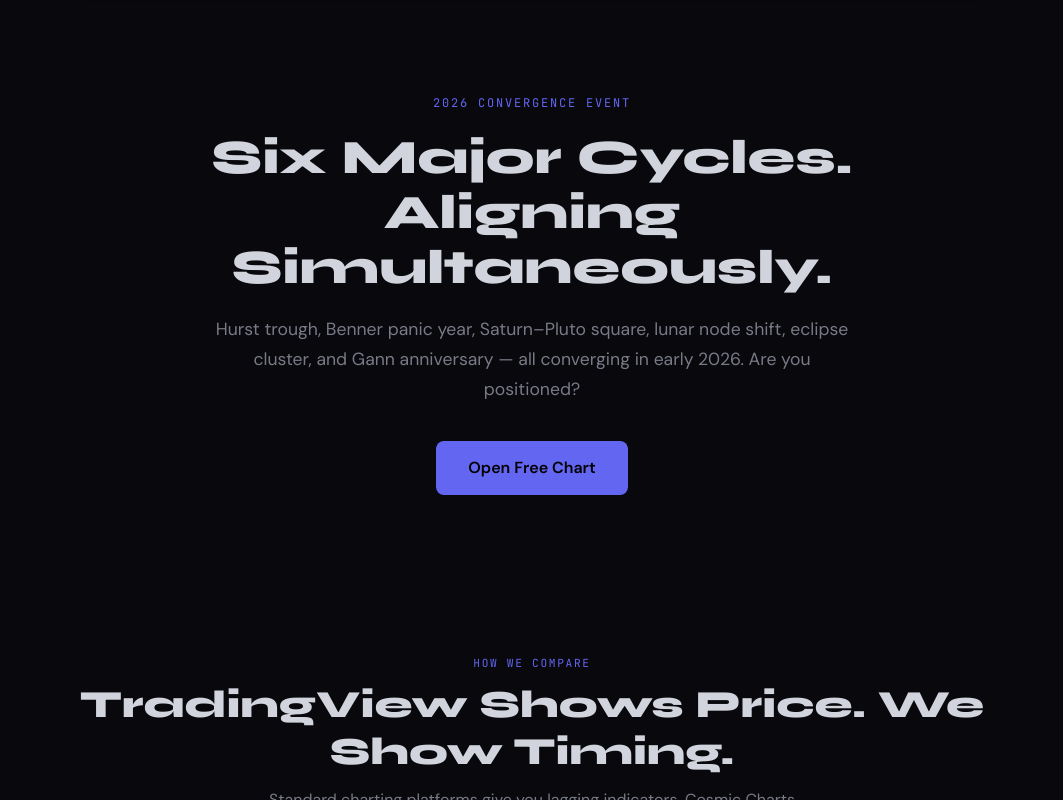
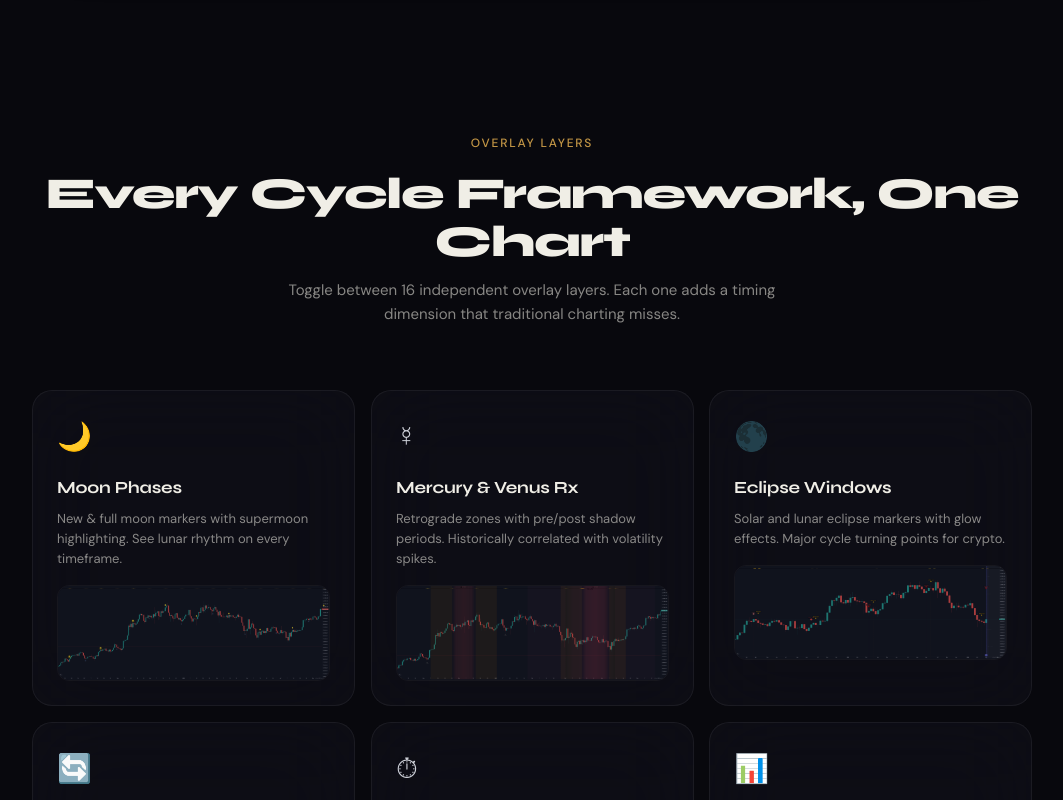
Before and after one commit to WyckoffSniper/celestial-cycles-landing, a React (Vite) app: page / in a window 1280 px wide. Shown: the part 1840-2640 px from the top of the page, without its empty margins (108-1171 px from the left). Built offline with nearby package versions, Linux system fonts and the light colour scheme.

Commit message:
redesign: Section 3 — Overlay Layers feature grid with glassmorphism cards
Co-Authored-By: Claude Opus 4.6 <noreply@anthropic.com>

```diff
--- a/src/App.jsx
+++ b/src/App.jsx
@@ -227,33 +227,50 @@ function PricingCard({ name, price, period, features, accent, popular, ctaLabel,
 /* ═══════════════════════════════════════════
    FEATURE CARD
    ═══════════════════════════════════════════ */
-function FeatureCard({ icon, title, desc, color, image, onImageClick }) {
+function FeatureCard({ icon, title, desc, image, delay = 0 }) {
   return (
-    <div style={{
-      background: C.bgCard, borderRadius: 12, border: `1px solid ${C.border}`,
-      padding: '28px 24px', flex: '1 1 260px', maxWidth: 320,
-      transition: 'border-color 0.3s',
-    }}
-    onMouseEnter={e => e.currentTarget.style.borderColor = color}
-    onMouseLeave={e => e.currentTarget.style.borderColor = C.border}
+    <div
+      className="feature-card"
+      style={{
+        background: 'var(--bg-card)', backdropFilter: 'var(--glass-blur)',
+        WebkitBackdropFilter: 'var(--glass-blur)',
+        border: '1px solid var(--border)', borderRadius: 'var(--radius-lg)',
+        padding: 24, cursor: 'default',
+        transition: 'all 0.3s var(--ease-spring)',
+        opacity: 0, animation: `fadeSlideIn 0.5s var(--ease-smooth) ${delay}ms forwards`,
+      }}
+      onMouseEnter={e => {
+        e.currentTarget.style.background = 'var(--bg-card-hover)';
+        e.currentTarget.style.borderColor = 'rgba(255,255,255,0.12)';
+        e.currentTarget.style.transform = 'translateY(-2px)';
+        e.currentTarget.style.boxShadow = '0 12px 32px rgba(0,0,0,0.3)';
+        const img = e.currentTarget.querySelector('.feature-img');
+        if (img) img.style.opacity = '0.9';
+      }}
+      onMouseLeave={e => {
+        e.currentTarget.style.background = 'var(--bg-card)';
+        e.currentTarget.style.borderColor = 'var(--border)';
+        e.currentTarget.style.transform = 'translateY(0)';
+        e.currentTarget.style.boxShadow = 'none';
+        const img = e.currentTarget.querySelector('.feature-img');
+        if (img) img.style.opacity = '0.7';
+      }}
     >
-      <div style={{ fontSize: '1.8rem', marginBottom: 12 }}>{icon}</div>
-      <div style={{ fontFamily: F.display, fontSize: '1.05rem', fontWeight: 700, color: C.text, marginBottom: 8 }}>{title}</div>
-      <div style={{ fontFamily: F.body, fontSize: '0.85rem', color: C.textSec, lineHeight: 1.6 }}>{desc}</div>
+      <div style={{ fontSize: 28, marginBottom: 14 }}>{icon}</div>
+      <div style={{
+        fontFamily: F.display, fontWeight: 700, fontSize: 17,
+        color: 'var(--text-primary)', letterSpacing: '-0.01em', marginBottom: 8,
+      }}>{title}</div>
+      <div style={{
+        fontFamily: F.body, fontSize: 13, lineHeight: 1.55,
+        color: 'var(--text-secondary)',
+      }}>{desc}</div>
       {image && (
-        <div
-          onClick={() => onImageClick && onImageClick(image, title)}
-          style={{ marginTop: 16, cursor: 'pointer', position: 'relative' }}
-        >
-          <img src={image} alt={title} style={{
-            width: '100%', height: 140, objectFit: 'cover', borderRadius: 6, display: 'block',
-          }} />
-          <div style={{
-            position: 'absolute', bottom: 6, right: 6,
-            fontFamily: F.mono, fontSize: '0.6rem', color: C.textSec,
-            background: 'rgba(10,12,20,0.7)', borderRadius: 4, padding: '2px 6px',
-          }}>{'\uD83D\uDD0D'} click to expand</div>
-        </div>
+        <img className="feature-img" src={image} alt={title} style={{
+          width: '100%', display: 'block', marginTop: 16,
+          borderRadius: 'var(--radius-sm)', border: '1px solid var(--border)',
+          opacity: 0.7, transition: 'opacity 0.3s',
+        }} />
       )}
     </div>
   );
@@ -880,6 +897,46 @@ function LandingPage() {
       </section>
 
       {/* ══════════════════════════════════════
+         OVERLAY LAYERS FEATURE GRID
+         ══════════════════════════════════════ */}
+      <section className="features-section" id="features" style={{ padding: '120px 24px 80px' }}>
+        <div style={{ textAlign: 'center', marginBottom: 64, maxWidth: 1000, margin: '0 auto 64px' }}>
+          <div style={{
+            fontSize: 12, fontWeight: 500, letterSpacing: '0.15em',
+            textTransform: 'uppercase', color: 'var(--gold)', marginBottom: 16,
+          }}>OVERLAY LAYERS</div>
+          <h2 style={{
+            fontFamily: F.display, fontWeight: 800,
+            fontSize: 'clamp(28px, 4vw, 44px)', lineHeight: 1.1,
+            letterSpacing: '-0.03em', color: 'var(--text-primary)',
+            marginBottom: 12,
+          }}>Every Cycle Framework, One Chart</h2>
+          <p style={{
+            fontFamily: F.body, fontSize: 15, lineHeight: 1.6,
+            color: 'var(--text-secondary)', maxWidth: 520, margin: '0 auto',
+          }}>
+            Toggle between 16 independent overlay layers. Each one adds a timing
+            dimension that traditional charting misses.
+          </p>
+        </div>
+
+        <div className="feature-grid" style={{
+          display: 'grid', gridTemplateColumns: 'repeat(3, 1fr)',
+          gap: 16, maxWidth: 1000, margin: '0 auto',
+        }}>
+          <FeatureCard icon="🌙" title="Moon Phases" desc="New & full moon markers with supermoon highlighting. See lunar rhythm on every timeframe." image="/feature-moon.png" delay={800} />
+          <FeatureCard icon="☿" title="Mercury & Venus Rx" desc="Retrograde zones with pre/post shadow periods. Historically correlated with volatility spikes." image="/feature-mercury.png" delay={860} />
+          <FeatureCard icon="🌑" title="Eclipse Windows" desc="Solar and lunar eclipse markers with glow effects. Major cycle turning points for crypto." image="/feature-eclipse.png" delay={920} />
+          <FeatureCard icon="🔄" title="Hurst Cycle Arcs" desc="Three nested cycle periods (15/30/60 bar) with translation labels. See cycle troughs before they hit." image="/feature-hurst.png" delay={980} />
+          <FeatureCard icon="⏱" title="Gann Countdown" desc="Custom anchor dates with T+7 through T+360 markers. Track time cycles from any pivot." image="/feature-gann.png" delay={1040} />
+          <FeatureCard icon="📊" title="Benner Cycle" desc="Phase ribbons and background bands. Classifies years as good, hard, or panic since 1875." image="/feature-benner.png" delay={1100} />
+          <FeatureCard icon="🌐" title="Lunar Node Ribbon" desc="18.6-year nodal cycle with zodiac position, ingress markers, and McWhirter labels." image="/feature-lunar-node.png" delay={1160} />
+          <FeatureCard icon="🪐" title="Planetary Conjunctions" desc="Jupiter-Saturn and Saturn-Pluto hard aspects. The longest-cycle timing framework in the toolkit." image="/feature-conjunctions.png" delay={1220} />
+          <FeatureCard icon="⭐" title="Cosmic Confluence Score" desc="Real-time 0–10 score combining all active layers. Heat strip visualization shows density at a glance." image="/feature-cosmic-score.png" delay={1280} />
+        </div>
+      </section>
+
+      {/* ══════════════════════════════════════
          2. CONVERGENCE CALLOUT
          ══════════════════════════════════════ */}
       <section style={{ textAlign: 'center', padding: '80px 24px', maxWidth: 700, margin: '0 auto' }}>
@@ -908,28 +965,6 @@ function LandingPage() {
         />
         <div style={{ background: C.bgCard, borderRadius: 12, border: `1px solid ${C.border}`, padding: '4px 0', overflow: 'hidden' }}>
           <ComparisonTable />
-        </div>
-      </Section>
-
-      {/* ══════════════════════════════════════
-         4. FEATURE SHOWCASE
-         ══════════════════════════════════════ */}
-      <Section id="features">
-        <SectionTitle
-          tag="Overlay Layers"
-          title="Every Cycle Framework, One Chart"
-          subtitle="Toggle between 16 independent overlay layers. Each one adds a timing dimension that traditional charting misses."
-        />
-        <div style={{ display: 'flex', flexWrap: 'wrap', gap: 20, justifyContent: 'center' }}>
-          <FeatureCard icon={'\uD83C\uDF11'} title="Moon Phases" desc="New & full moon markers with supermoon highlighting. See lunar rhythm on every timeframe." color={C.gold} image="/feature-moon.png" onImageClick={openLightbox} />
-          <FeatureCard icon={'\u267B\uFE0F'} title="Mercury & Venus Rx" desc="Retrograde zones with pre/post shadow periods. Historically correlated with volatility spikes." color={C.pink} image="/feature-mercury.png" onImageClick={openLightbox} />
-          <FeatureCard icon={'\uD83C\uDF1E'} title="Eclipse Windows" desc="Solar and lunar eclipse markers with glow effects. Major cycle turning points for crypto." color={C.orange} image="/feature-eclipse.png" onImageClick={openLightbox} />
-          <FeatureCard icon={'\uD83D\uDD04'} title="Hurst Cycle Arcs" desc="Three nested cycle periods (15/30/60 bar) with translation labels. See cycle troughs before they hit." color={C.textSec} image="/feature-hurst.png" onImageClick={openLightbox} />
-          <FeatureCard icon={'\u23F1\uFE0F'} title="Gann Countdown" desc="Custom anchor dates with T+7 through T+360 markers. July 27, 2024 — Trump's Nashville Bitcoin speech. T+360 days later: major top." color={C.orange} image="/feature-gann.png" onImageClick={openLightbox} />
-          <FeatureCard icon={'\uD83D\uDCC8'} title="Benner Cycle" desc="Phase ribbons and background bands. Classifies years as good, hard, or panic since 1875." color={C.teal} image="/feature-benner.png" onImageClick={openLightbox} />
-          <FeatureCard icon={'\uD83C\uDF10'} title="Lunar Node Ribbon" desc="18.6-year nodal cycle with zodiac position, ingress markers, and McWhirter labels." color={C.purple} image="/feature-lunar-node.png" onImageClick={openLightbox} />
-          <FeatureCard icon={'\u2643'} title="Planetary Conjunctions" desc="Jupiter-Saturn and Saturn-Pluto hard aspects. The longest-cycle timing framework in the toolkit." color={C.blue} image="/feature-conjunctions.png" onImageClick={openLightbox} />
-          <FeatureCard icon={'\u2605'} title="Cosmic Confluence Score" desc="Real-time 0-10 score combining all active layers. Heat strip visualization shows density at a glance." color={C.accent} image="/feature-cosmic-score.png" onImageClick={openLightbox} />
         </div>
       </Section>
 
--- a/src/index.css
+++ b/src/index.css
@@ -172,4 +172,15 @@ button {
 @media (max-width: 768px) {
   .case-study-section { padding-top: 80px !important; }
   .case-study-card { padding: 24px !important; }
+  .features-section { padding-top: 80px !important; }
 }
+
+/* ═══════════════════════════════════════════
+   FEATURE GRID RESPONSIVE
+   ═══════════════════════════════════════════ */
+@media (max-width: 1024px) {
+  .feature-grid { grid-template-columns: repeat(2, 1fr) !important; }
+}
+@media (max-width: 640px) {
+  .feature-grid { grid-template-columns: 1fr !important; }
+}
```
